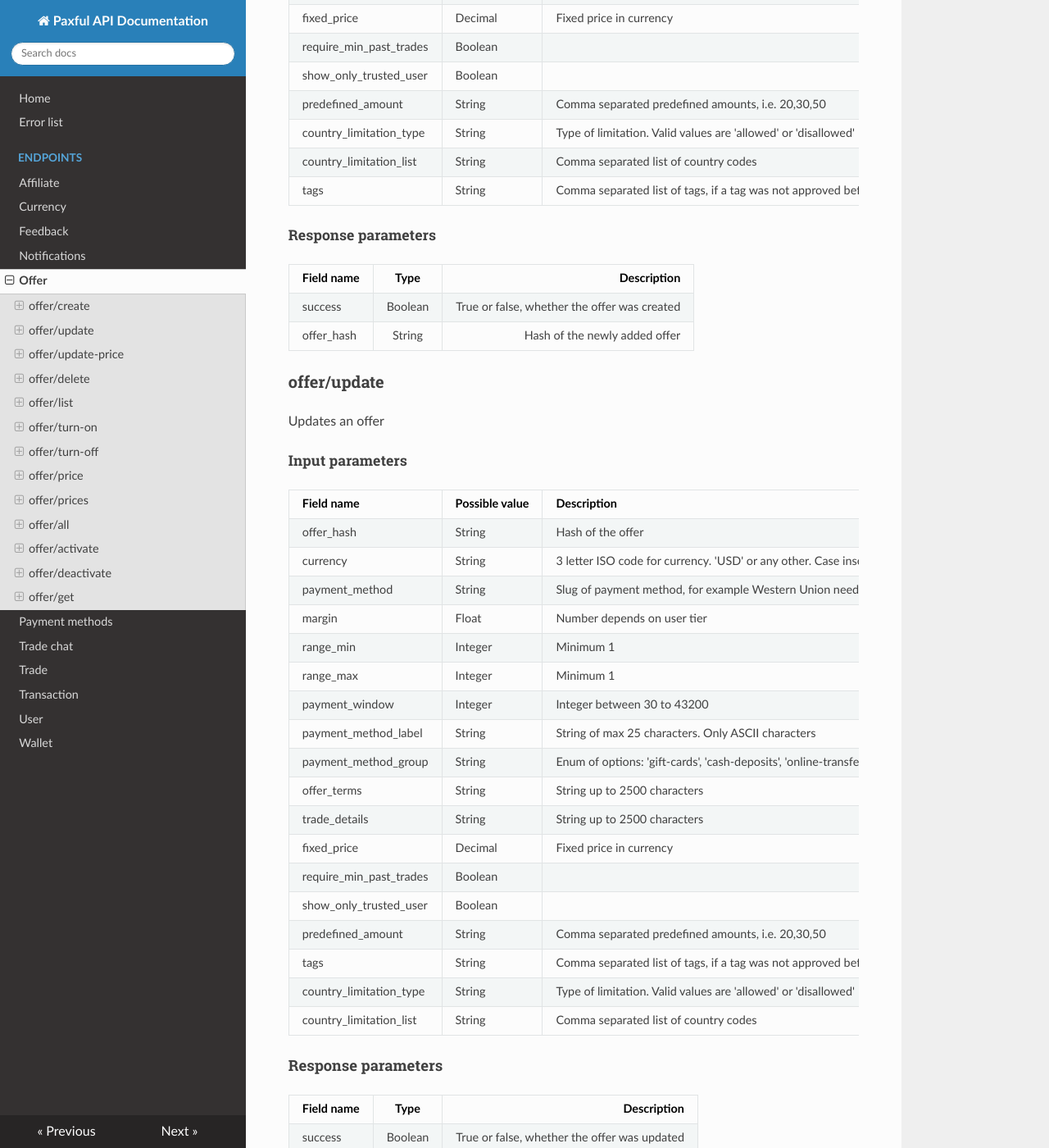
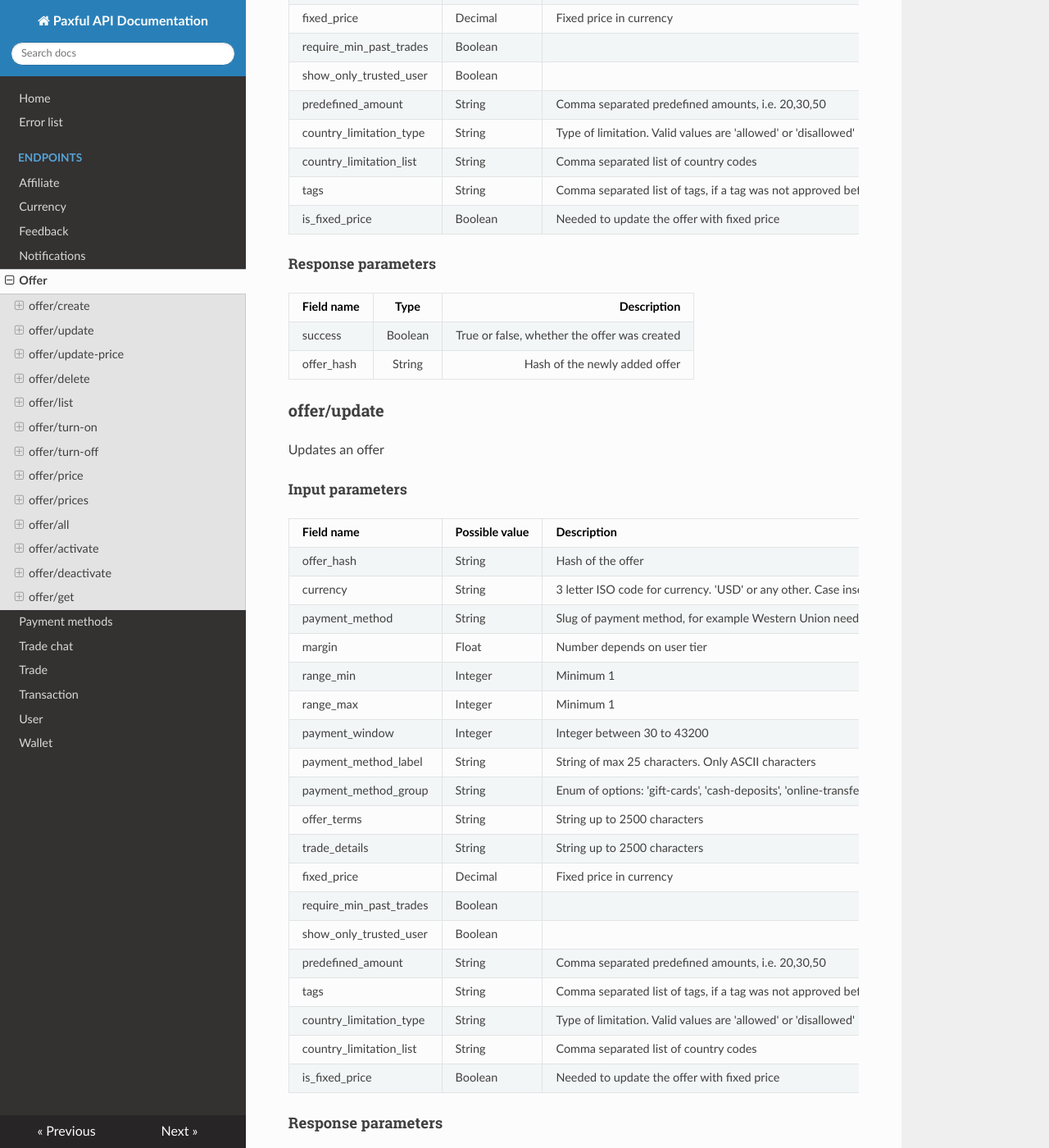
Before and after one commit to paxful/api-docs, an MkDocs documentation site: the page built from docs/endpoints/offer.md, in a window 1280 px wide and 1400 px high, scrolled down 715 px. Shown: the whole window at 82% size. Built offline with MkDocs 1.6.1, drawn with Linux system fonts in a browser that asks for light colours; nearby versions of some CDN libraries.

Commit message:
Update offer.md

```diff
--- a/docs/endpoints/offer.md
+++ b/docs/endpoints/offer.md
@@ -26,6 +26,7 @@ Create an Offer
 | country_limitation_type | String                 | Type of limitation. Valid values are 'allowed' or 'disallowed' |  |
 | country_limitation_list | String                 | Comma separated list of country codes |  |
 | tags                   | String                  | Comma separated list of tags, if a tag was not approved before, it's ignored |  |
+| is_fixed_price         | Boolean                 | Needed to update the offer with fixed price |  |
 
 ##### Response parameters
 
@@ -60,6 +61,7 @@ Updates an offer
 | tags                   | String                  | Comma separated list of tags, if a tag was not approved before, it's ignored. If this parameter is missing, tags are not updated. If it's empty, any existing tags are removed |  |
 | country_limitation_type | String                 | Type of limitation. Valid values are 'allowed' or 'disallowed' |
 | country_limitation_list | String                 | Comma separated list of country codes |
+| is_fixed_price         | Boolean                 | Needed to update the offer with fixed price |  |
 
 #### Response parameters
 
```
